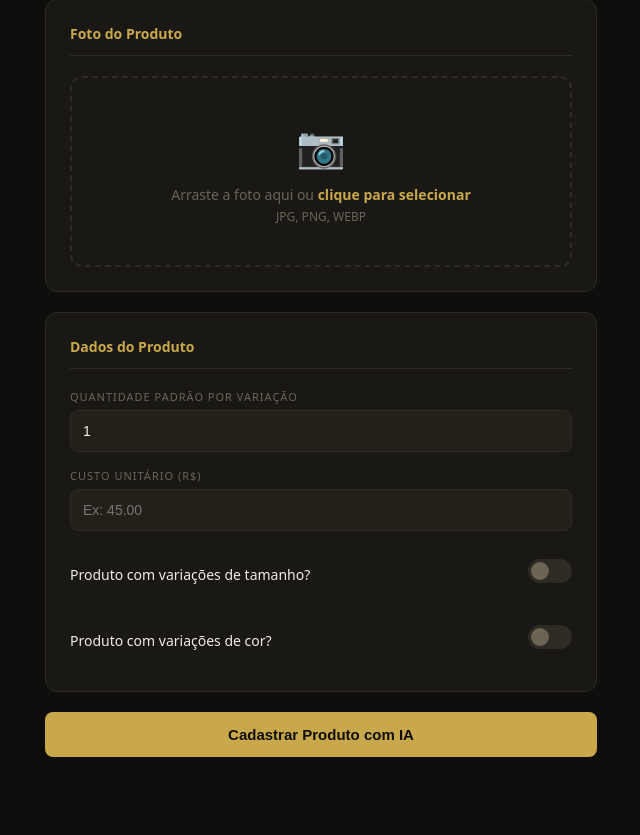
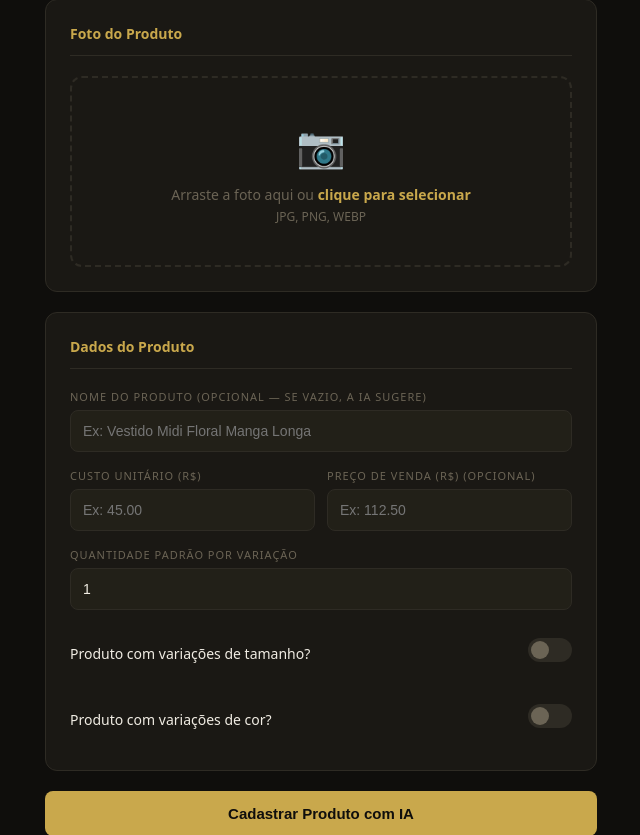
Before and after one commit to wellingtonalvessilva51-sys/greco-sistema, a FastAPI app: template templates/cadastro_produto.html in a window 1280 px wide. Shown: the part 98-933 px from the top of the page, without its empty margins (319-959 px from the left). Before the commit the page ends 855 px from the top, so only its background shows below. Run offline with FastAPI, Linux system fonts and the light colour scheme; the template is opened without the code that fills it, so the values that code supplies are empty.

Commit message:
Adiciona campos nome do produto e preço de venda no cadastro
- Formulário: campos opcionais de nome e preço de venda lado a lado
- Backend: aceita nome_produto e preco_venda_manual via Form
- n8n: usa nome manual se informado, preço manual se > 0

Co-Authored-By: Claude Sonnet 4.6 <noreply@anthropic.com>

```diff
--- a/main.py
+++ b/main.py
@@ -303,6 +303,8 @@ async def api_cadastrar_produto(
     tem_cores: str = Form("false"),
     cores: str = Form(""),
     estoque_variacoes: str = Form("{}"),
+    nome_produto: str = Form(""),
+    preco_venda: str = Form(""),
     db: Session = Depends(get_db)
 ):
     user = get_user(request, db)
@@ -332,7 +334,9 @@ async def api_cadastrar_produto(
         "tamanhos": tamanhos_list,
         "tem_cores": tem_cores.lower() == "true",
         "cores": cores_list,
-        "estoque_variacoes": estoque_var_dict
+        "estoque_variacoes": estoque_var_dict,
+        "nome_produto": nome_produto.strip() if nome_produto else "",
+        "preco_venda_manual": float(preco_venda) if preco_venda else 0
     }
     try:
         async with httpx.AsyncClient(timeout=90) as client:
--- a/templates/cadastro_produto.html
+++ b/templates/cadastro_produto.html
@@ -75,13 +75,24 @@ input:focus{outline:none;border-color:#c9a84c;}
     <div class="card-title">Dados do Produto</div>
 
     <div class="form-group">
-      <label>Quantidade padrão por variação</label>
-      <input type="number" id="quantidade" min="1" value="1" placeholder="Ex: 10" oninput="atualizarEstoques()">
+      <label>Nome do produto <span style="color:#6b6455;font-weight:400;">(opcional — se vazio, a IA sugere)</span></label>
+      <input type="text" id="nome_produto" placeholder="Ex: Vestido Midi Floral Manga Longa">
+    </div>
+
+    <div class="form-group" style="display:grid;grid-template-columns:1fr 1fr;gap:12px;">
+      <div>
+        <label>Custo unitário (R$)</label>
+        <input type="number" id="custo" min="0" step="0.01" placeholder="Ex: 45.00">
+      </div>
+      <div>
+        <label>Preço de venda (R$) <span style="color:#6b6455;font-weight:400;">(opcional)</span></label>
+        <input type="number" id="preco_venda" min="0" step="0.01" placeholder="Ex: 112.50">
+      </div>
     </div>
 
     <div class="form-group">
-      <label>Custo unitário (R$)</label>
-      <input type="number" id="custo" min="0" step="0.01" placeholder="Ex: 45.00">
+      <label>Quantidade padrão por variação</label>
+      <input type="number" id="quantidade" min="1" value="1" placeholder="Ex: 10" oninput="atualizarEstoques()">
     </div>
 
     <div class="toggle-row">
@@ -290,6 +301,9 @@ async function cadastrar() {
     estoqueVar[row.dataset.nome] = parseInt(row.querySelector('input').value) || 1;
   });
 
+  const nomeProduto = document.getElementById('nome_produto').value.trim();
+  const precoVenda = document.getElementById('preco_venda').value;
+
   const form = new FormData();
   form.append('imagem', imagem);
   form.append('quantidade', quantidade);
@@ -299,6 +313,8 @@ async function cadastrar() {
   form.append('tem_cores', temCoresStr);
   form.append('cores', cores);
   form.append('estoque_variacoes', JSON.stringify(estoqueVar));
+  if (nomeProduto) form.append('nome_produto', nomeProduto);
+  if (precoVenda) form.append('preco_venda', precoVenda);
 
   try {
     const resp = await fetch('/api/cadastrar-produto', { method: 'POST', body: form });
```
